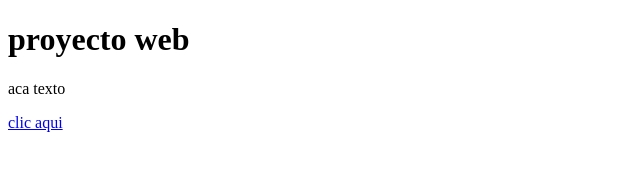
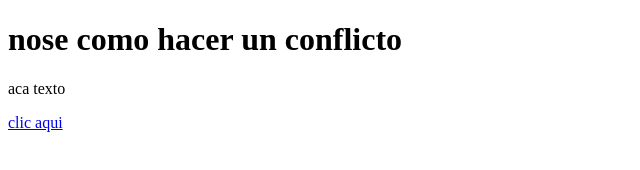
Before and after one commit to Jonathan-T1/proyectoweb2, a plain HTML site: page index.html in a window 1280 px wide. Shown: the whole page, without its empty margins (0-640 px from the left). Drawn offline with Linux system fonts and the light colour scheme.

Commit message:
generar conflicto

```diff
--- a/index.html
+++ b/index.html
@@ -7,7 +7,7 @@
     <title>proyecto web git  y git hub</title>
 </head>
 <body>
-    <h1>proyecto web</h1>
+    <h1>nose como hacer un conflicto</h1>
     <p>aca texto
     </p>
     <a href="#">clic aqui
```
Also changed, not shown: change.html (+1 -1 lines).
